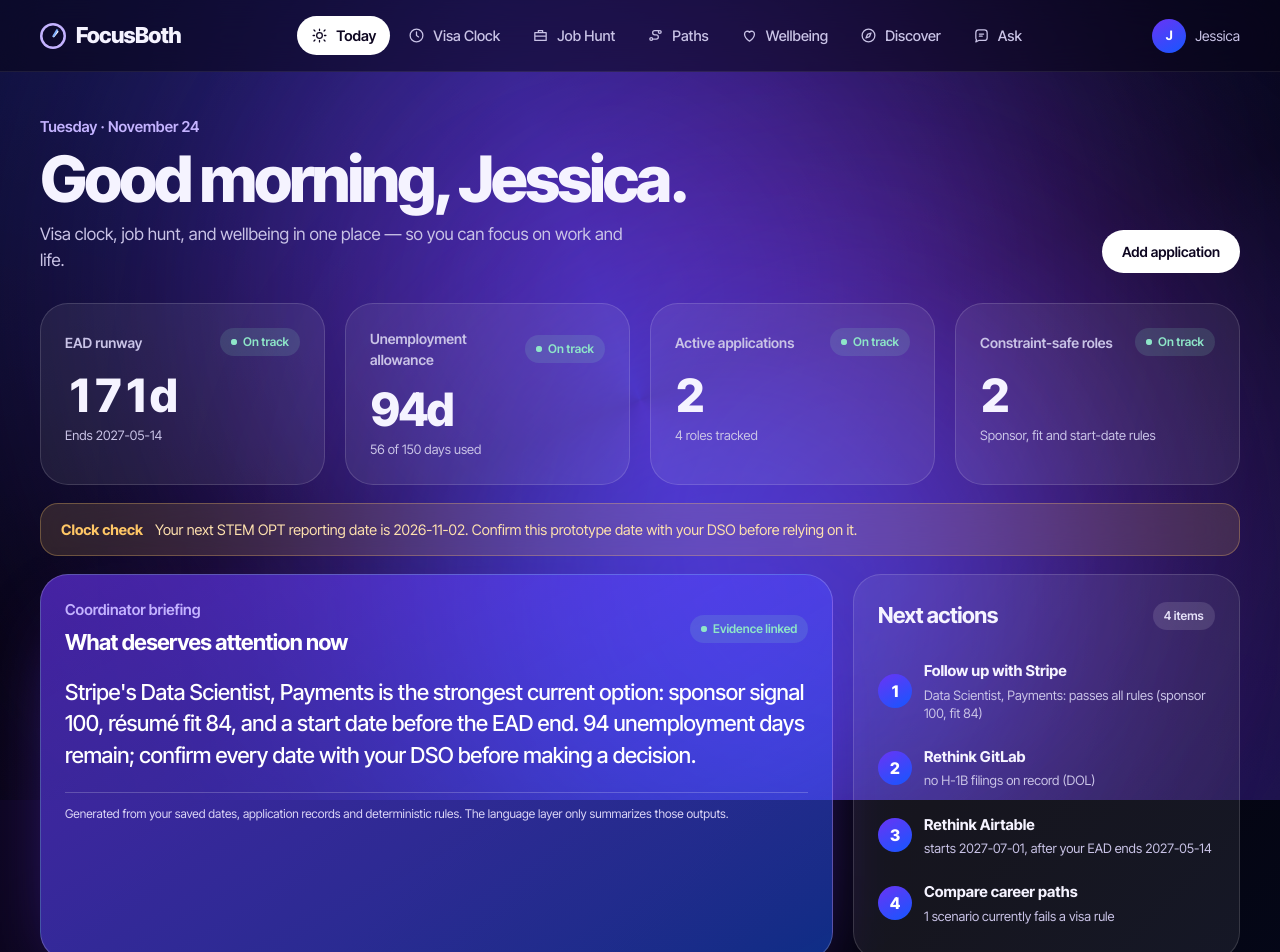
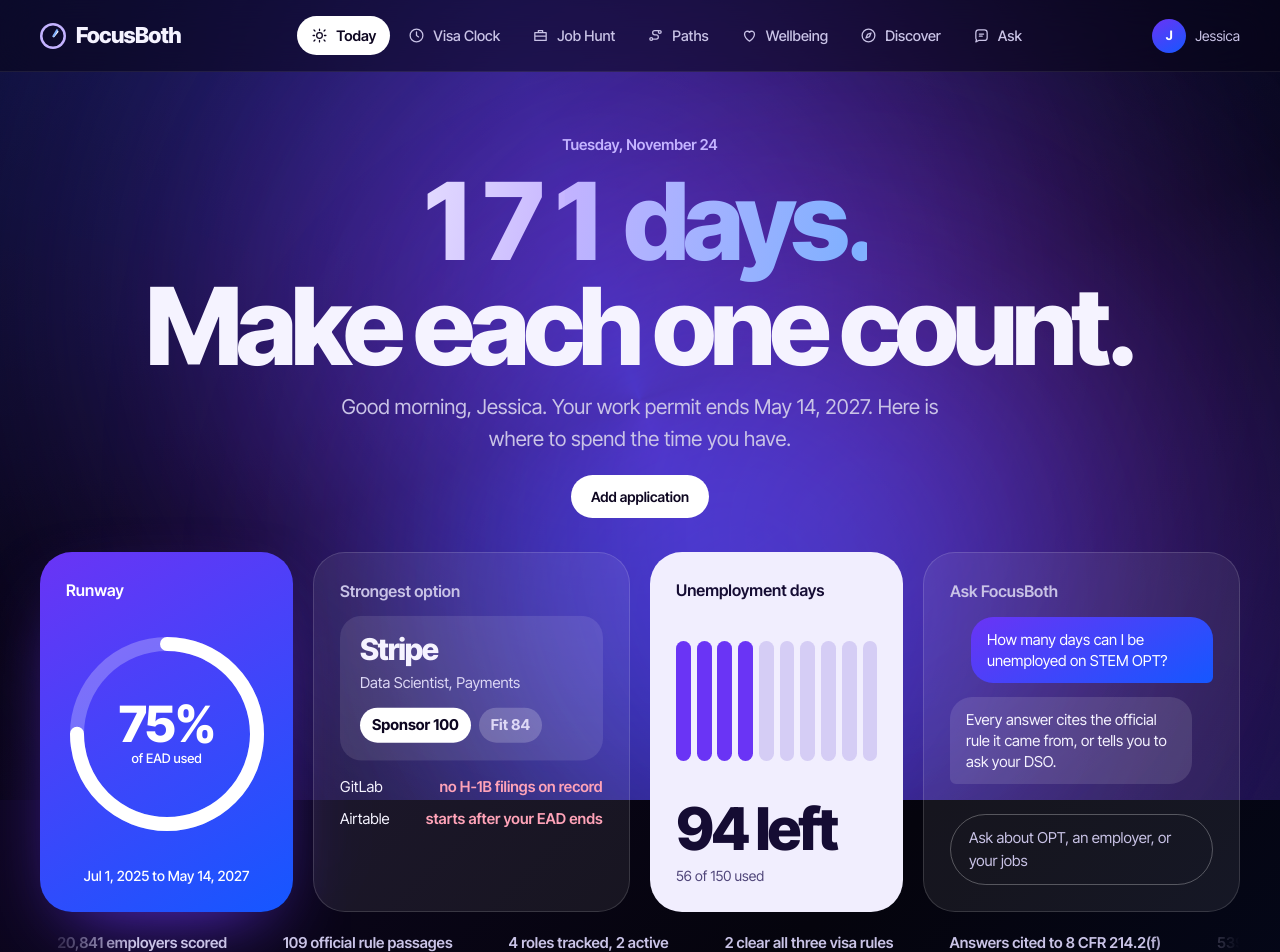
Before and after one commit to Krupajessica/focusboth, a Next.js app in the folder focusboth-part1/: page / in a window 1280 px wide. Shown: the top 952 px of the page. Built offline with nearby package versions, Linux system fonts and the light colour scheme.

Commit message:
Today: countdown hero and four live tiles
Updated imports and refactored components for improved functionality and clarity. Added a useCountUp hook and modified the rendering of various sections.

```diff
--- a/focusboth-part1/app/page.tsx
+++ b/focusboth-part1/app/page.tsx
@@ -1,10 +1,10 @@
 "use client";
 
 import Link from "next/link";
-import { useSyncExternalStore } from "react";
+import { useEffect, useState, useSyncExternalStore } from "react";
 import { useCompassStore } from "@/components/compass-store";
-import { MetricCard, PageHead, Progress, Status } from "@/components/ui";
-import { coordinatorBrief, daysUntil, jobPassesConstraints, nextActions, unemploymentAllowance } from "@/lib/compass-engine";
+import { Progress, Status } from "@/components/ui";
+import { coordinatorBrief, daysBetween, daysUntil, jobFailures, jobPassesConstraints, nextActions, unemploymentAllowance } from "@/lib/compass-engine";
 
 const noopSubscribe = () => () => {};
 /** Stable string snapshot ("Monday · October 26|15") so React does not re-render in a loop. */
@@ -12,6 +12,33 @@ function clientClock() {
   const d = new Date();
   return `${d.toLocaleDateString("en-US", { weekday: "long", month: "long", day: "numeric" }).replace(",", " ·")}|${d.getHours()}`;
 }
+
+/** Counts up to `target` once on load (skipped when the user prefers reduced motion). */
+function useCountUp(target: number) {
+  const [n, setN] = useState(target);
+  useEffect(() => {
+    if (window.matchMedia("(prefers-reduced-motion: reduce)").matches) return;
+    const start = performance.now();
+    let raf = 0;
+    const step = (now: number) => {
+      const p = Math.min(1, (now - start) / 1600);
+      setN(Math.round(target * (1 - Math.pow(1 - p, 3))));
+      if (p < 1) raf = requestAnimationFrame(step);
+    };
+    raf = requestAnimationFrame(step);
+    return () => cancelAnimationFrame(raf);
+  }, [target]);
+  return n;
+}
+
+/** One short line per failed rule, for the Today tile. */
+function shortReason(reason?: string) {
+  if (!reason) return "fails a rule";
+  if (reason.startsWith("starts")) return "starts after your EAD ends";
+  return reason.replace(" (DOL)", "");
+}
+
+const fmt = (iso: string) => new Date(`${iso}T00:00:00`).toLocaleDateString("en-US", { month: "short", day: "numeric", year: "numeric" });
 
 export default function Home() {
   const { data } = useCompassStore();
@@ -26,30 +53,82 @@ export default function Home() {
   const h = Number(hour);
   const greeting = !clock ? "Hello" : h < 12 ? "Good morning" : h < 18 ? "Good afternoon" : "Good evening";
 
+  const runway = Math.max(0, daysUntil(profile.eadEndDate));
+  const shown = useCountUp(runway);
+  const eadTotal = Math.max(1, daysBetween(profile.eadStartDate, profile.eadEndDate));
+  const eadUsedPct = Math.max(0, Math.min(100, Math.round(((eadTotal - runway) / eadTotal) * 100)));
+  const best = [...qualifyingJobs].sort((x, y) => y.resumeFit + y.sponsorScore - (x.resumeFit + x.sponsorScore))[0];
+  const failing = jobs.filter((job) => !jobPassesConstraints(job, profile)).slice(0, 3);
+  const barsOn = Math.round((profile.unemploymentDaysUsed / Math.max(1, allowance.cap)) * 10);
+
   return (
     <div className="content">
-      <PageHead
-        eyebrow={dateLine}
-        title={`${greeting}, ${profile.studentName.split(" ")[0]}.`}
-        description="Visa clock, job hunt, and wellbeing in one place — so you can focus on work and life."
-        action={<Link href="/jobs" className="btn primary">Add application</Link>}
-      />
+      <section className="hero">
+        <div className="eyebrow">{dateLine.replace(" ·", ",")}</div>
+        <h1><span className="shine">{shown} days.</span><br />Make each one count.</h1>
+        <p className="lead">
+          {greeting}, {profile.studentName.split(" ")[0]}. Your work permit ends {fmt(profile.eadEndDate)}. Here is where to spend the time you have.
+        </p>
+        <Link href="/jobs" className="btn primary" style={{ marginTop: 8 }}>Add application</Link>
+      </section>
 
-      <div className="grid grid-4" style={{ marginBottom: 18 }}>
-        <MetricCard label="EAD runway" value={`${daysUntil(profile.eadEndDate)}d`} note={`Ends ${profile.eadEndDate}`} />
-        <MetricCard
-          label="Unemployment allowance"
-          value={`${allowance.remaining}d`}
-          note={`${profile.unemploymentDaysUsed} of ${allowance.cap} days used`}
-          tone={allowance.remaining < 45 ? "warn" : "good"}
-        />
-        <MetricCard label="Active applications" value={activeJobs.length} note={`${jobs.length} roles tracked`} />
-        <MetricCard
-          label="Constraint-safe roles"
-          value={qualifyingJobs.length}
-          note="Sponsor, fit and start-date rules"
-          tone={qualifyingJobs.length ? "good" : "bad"}
-        />
+      <div className="bento grid">
+        <Link href="/visa" className="tile vivid">
+          <span className="tile-label">Runway</span>
+          <div className="dial">
+            <svg width="200" height="200" viewBox="0 0 200 200" aria-hidden="true">
+              <circle cx="100" cy="100" r="90" fill="none" stroke="rgba(255,255,255,.25)" strokeWidth="14" />
+              <circle className="arc" cx="100" cy="100" r="90" fill="none" stroke="#fff" strokeWidth="14" strokeLinecap="round"
+                strokeDasharray="565" strokeDashoffset={565 - (565 * eadUsedPct) / 100} transform="rotate(-90 100 100)" />
+            </svg>
+            <div className="dial-center"><b>{eadUsedPct}%</b><span>of EAD used</span></div>
+          </div>
+          <span style={{ fontSize: 14, fontWeight: 500 }}>{fmt(profile.eadStartDate)} to {fmt(profile.eadEndDate)}</span>
+        </Link>
+
+        <Link href="/jobs" className="tile glass">
+          <span className="tile-label">{best ? "Strongest option" : "No job clears the rules yet"}</span>
+          {best ? (
+            <div className="pick">
+              <b>{best.company}</b>
+              <span>{best.role}</span>
+              <div className="chips"><span className="chip solid">Sponsor {best.sponsorScore}</span><span className="chip">Fit {best.resumeFit}</span></div>
+            </div>
+          ) : (
+            <p className="notice">Widen the search rather than lowering every threshold at once.</p>
+          )}
+          <div className="rows">
+            {failing.map((job) => (
+              <div key={job.id}><span>{job.company}</span><span className="bad">{shortReason(jobFailures(job, profile)[0])}</span></div>
+            ))}
+          </div>
+        </Link>
+
+        <Link href="/visa" className="tile light">
+          <span className="tile-label">Unemployment days</span>
+          <div className="bars" aria-hidden="true">
+            {Array.from({ length: 10 }, (_, i) => <i key={i} className={i < barsOn ? "on" : ""} style={i < barsOn ? { animationDelay: `${1 + i * 0.08}s` } : undefined} />)}
+          </div>
+          <div><div className="big">{allowance.remaining} left</div><div className="sub">{profile.unemploymentDaysUsed} of {allowance.cap} used</div></div>
+        </Link>
+
+        <Link href="/ask" className="tile glass">
+          <span className="tile-label">Ask FocusBoth</span>
+          <div className="bubble me">How many days can I be unemployed on STEM OPT?</div>
+          <div className="bubble bot">Every answer cites the official rule it came from, or tells you to ask your DSO.</div>
+          <div className="fake-input">Ask about OPT, an employer, or your jobs</div>
+        </Link>
+      </div>
+
+      <div className="ticker" aria-hidden="true">
+        <div>
+          {[0, 1].map((k) => (
+            <span key={k} style={{ display: "contents" }}>
+              <span>539,975 H-1B filings analysed</span><span>20,841 employers scored</span><span>109 official rule passages</span>
+              <span>{jobs.length} roles tracked, {activeJobs.length} active</span><span>{qualifyingJobs.length} clear all three visa rules</span><span>Answers cited to 8 CFR 214.2(f)</span>
+            </span>
+          ))}
+        </div>
       </div>
 
       <div className="alert" style={{ marginBottom: 18 }}>
@@ -61,7 +140,7 @@ export default function Home() {
         <section className="card dark span-2">
           <div className="card-head">
             <div>
-              <div className="eyebrow" style={{ color: "var(--lime)" }}>Coordinator briefing</div>
+              <div className="eyebrow" style={{ color: "#fff" }}>Coordinator briefing</div>
               <h2 style={{ marginTop: 4 }}>What deserves attention now</h2>
             </div>
             <Status>Evidence linked</Status>
```
